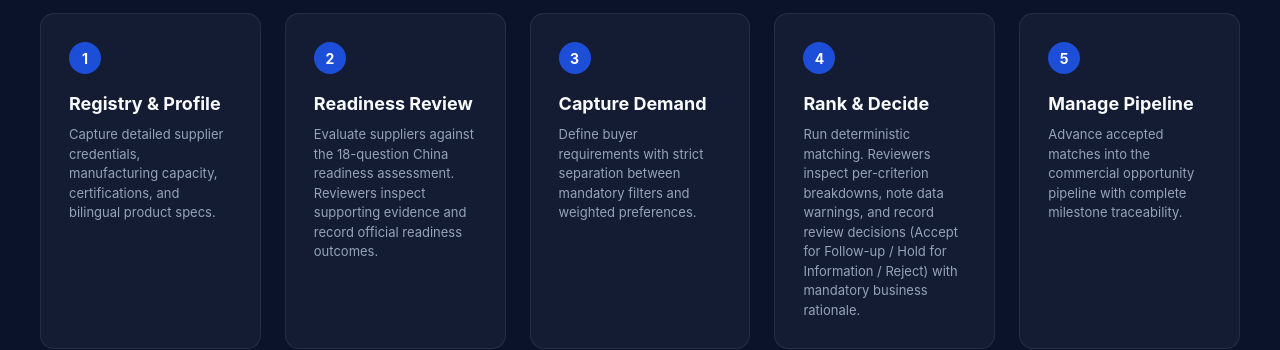
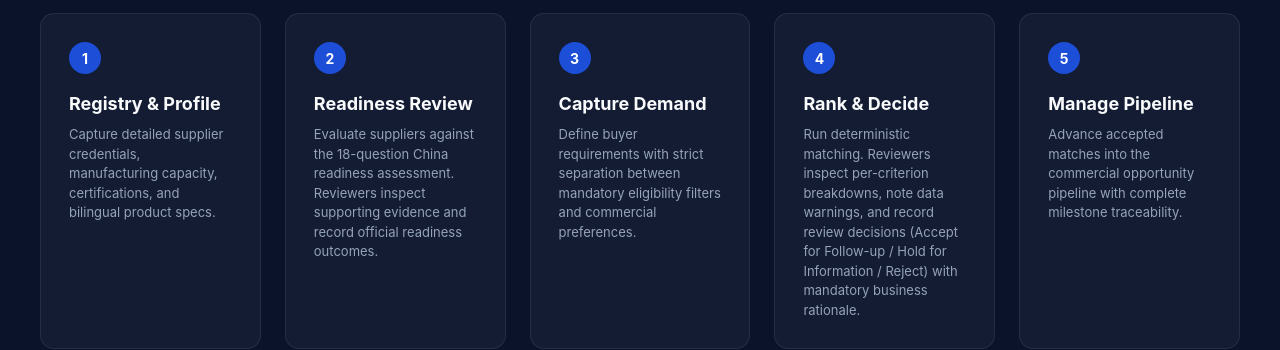
Before and after one commit to aryanghai12/InChi-Pilot-Gateway, a Next.js app in the folder frontend/: page / in a window 1280 px wide. Shown: the part 1860-2210 px from the top of the page. Built offline with nearby package versions, Linux system fonts and the light colour scheme.

Commit message:
feat(landing): replace weighted preferences with commercial preferences in workflow step 3

```diff
--- a/frontend/src/app/page.tsx
+++ b/frontend/src/app/page.tsx
@@ -225,7 +225,7 @@ export default function LandingPage() {
                 <span className={styles.stepNumber}>3</span>
                 <h3 className={styles.stepTitle}>Capture Demand</h3>
                 <p className={styles.stepDescription}>
-                  Define buyer requirements with strict separation between mandatory filters and weighted preferences.
+                  Define buyer requirements with strict separation between mandatory eligibility filters and commercial preferences.
                 </p>
               </div>
 
```
